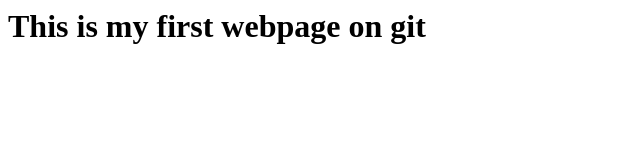
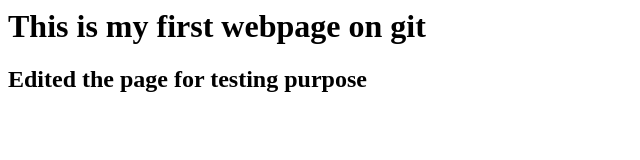
Before and after one commit to SujanaKadimela/gitDemo, a plain HTML site: page index.html in a window 1280 px wide. Shown: the whole page, without its empty margins (0-640 px from the left). Drawn offline with Linux system fonts and the light colour scheme.

Commit message:
Edit to index.html

```diff
--- a/index.html
+++ b/index.html
@@ -4,5 +4,6 @@
 	</head>
 	<body>
 		<h1>This is my first webpage on git</h1>
+		<h2>Edited the page for testing purpose </h2>
 	</body>
 </html>
```
